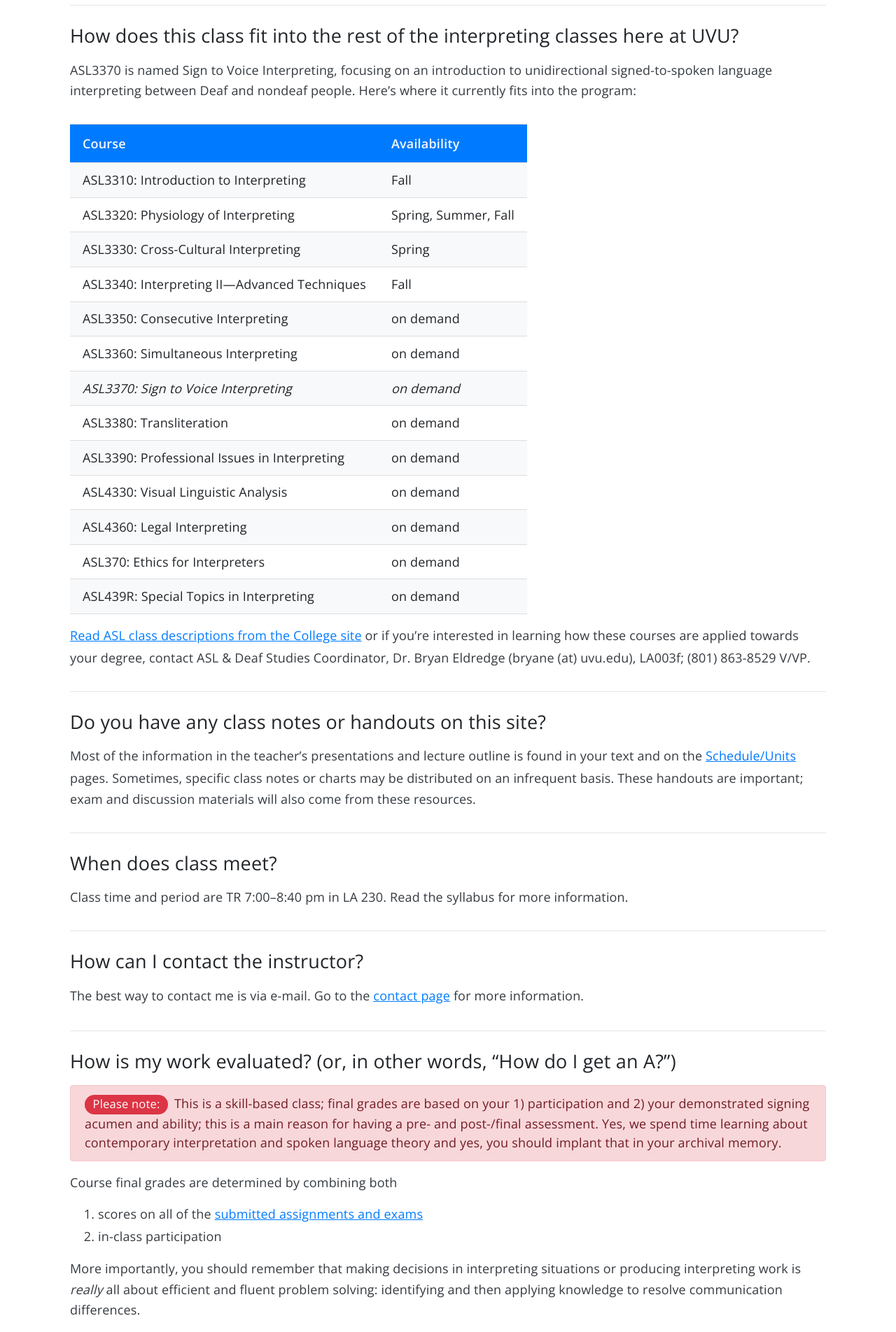
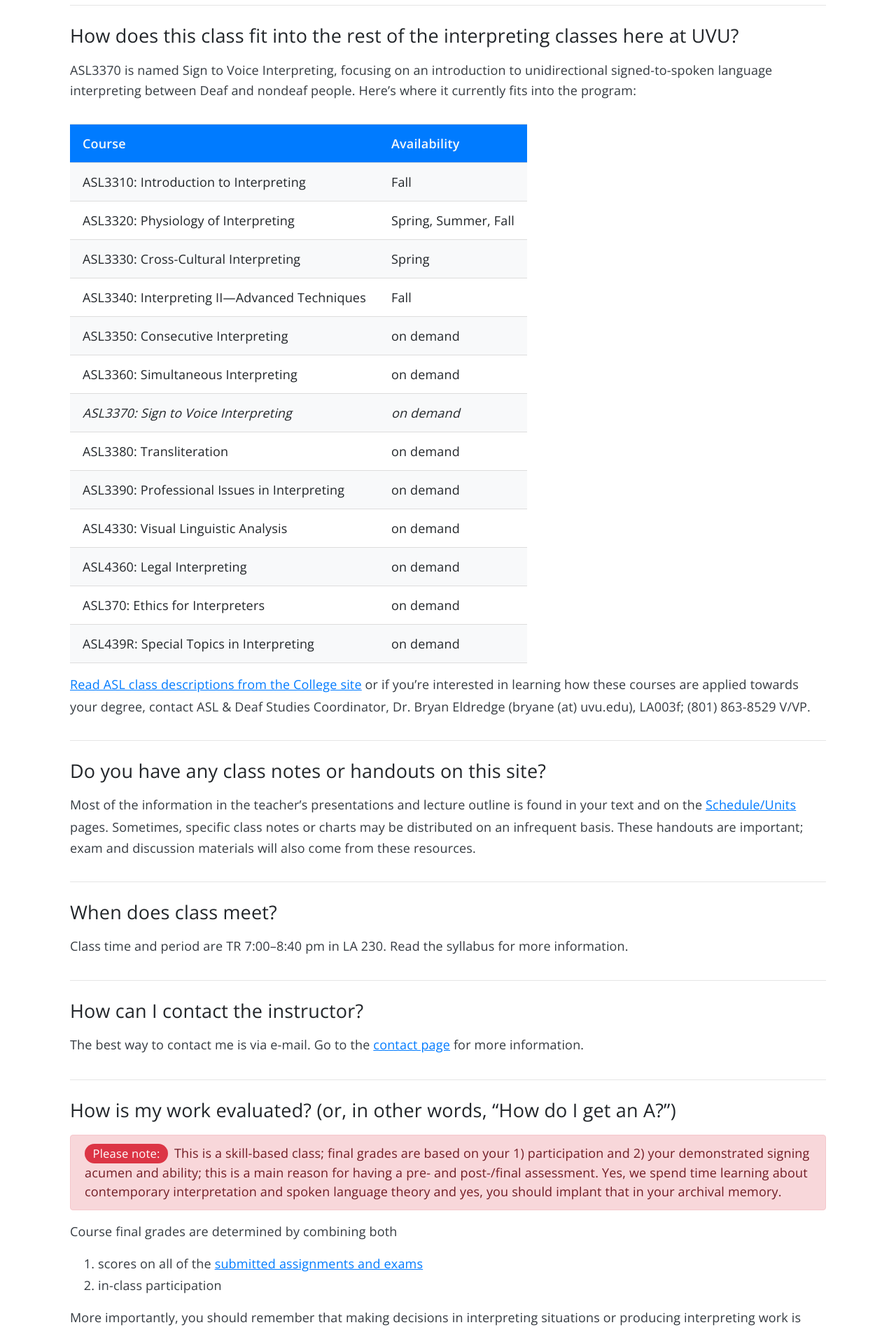
Before and after one commit to intrpr/jekyll-portfol-test, a Jekyll site: the page built from _posts/2019-08-05-sign-to-spoken-english-faq.md, in a window 1280 px wide. Shown: the part 560-2464 px from the top of the page at 70% size. Built offline with Jekyll 4.4.1, drawn with Linux system fonts in a browser that asks for light colours; nearby versions of some CDN libraries; some web fonts are replaced; our own code applies the rules of GitHub Pages for plain Markdown files; comment, search, counter and statistics services are not loaded.

Commit message:
Update _articles.scss

```diff
--- a/_sass/_articles.scss
+++ b/_sass/_articles.scss
@@ -154,7 +154,7 @@
         td {
             border: 1px solid #ddd;
             border-width: 1px 0;
-            padding: .6em 1em;
+            padding: .75em 1em;
             vertical-align: top;
         }
 
```
